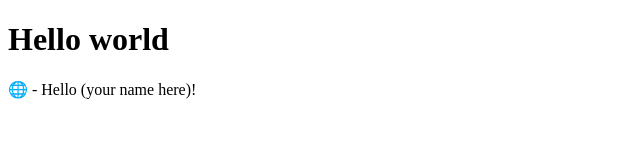
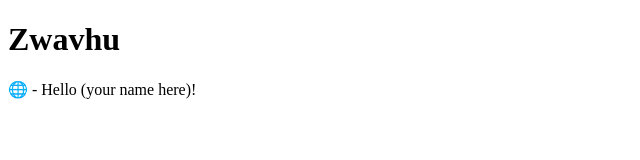
Before and after one commit to Zwavhu/ELEN4010_Labs, a plain HTML site: page Lab1/index.html in a window 1280 px wide. Shown: the whole page, without its empty margins (0-640 px from the left). Drawn offline with Linux system fonts and the light colour scheme.

```diff
--- a/Lab1/index.html
+++ b/Lab1/index.html
@@ -7,7 +7,7 @@
     <title>Document</title>
 </head>
 <body>
-    <h1>Hello world</h1>
+    <h1>Zwavhu</h1>
     <p>
         &#127760 - Hello (your name here)!
     </p>
```
Also changed, not shown: Lab1/code/dummy.html (deleted).
